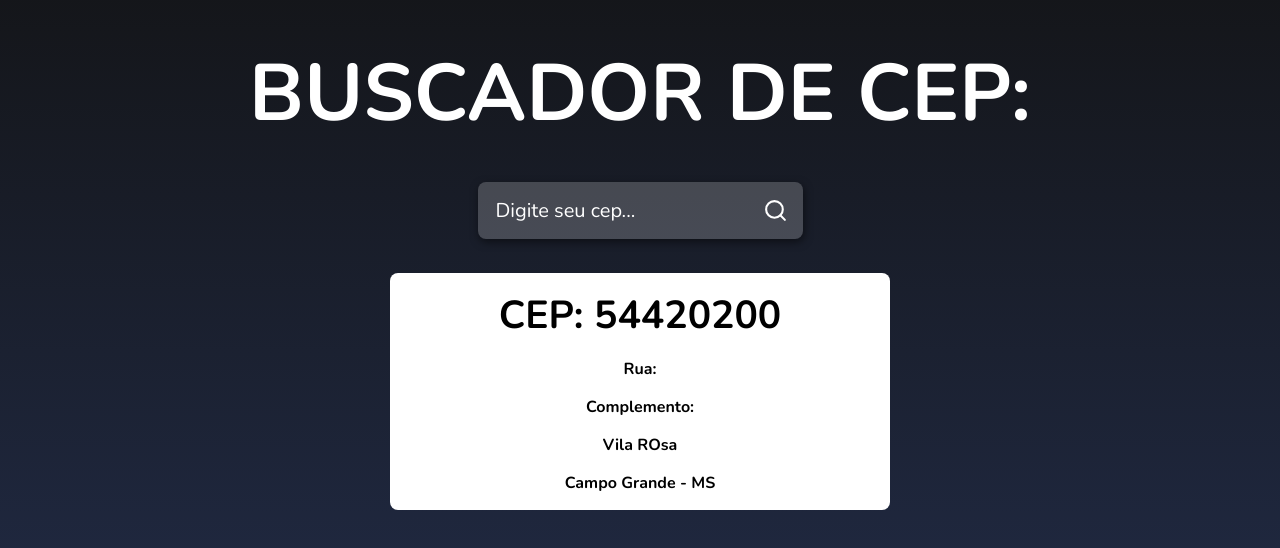
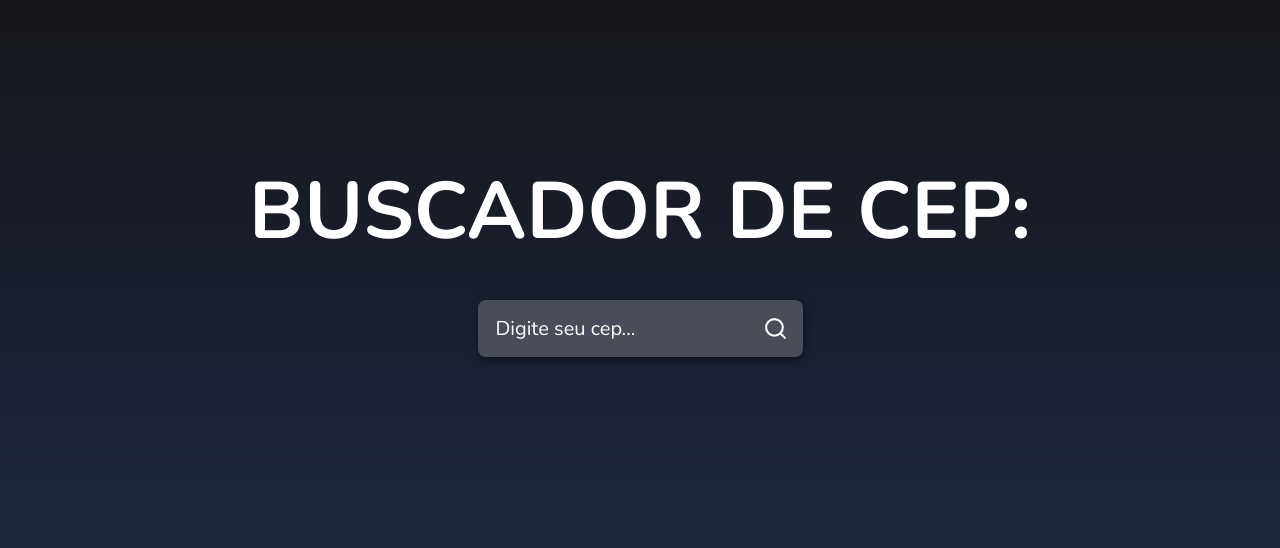
Before and after one commit to iraeveras/buscar-cep-react-com-vite, a React (Vite) app: page / in a window 1280 px wide. Shown: the part 126-674 px from the top of the page. Built offline with nearby package versions, Linux system fonts and the light colour scheme.

Commit message:
implementand a lógica da busca dinânmica

```diff
--- a/src/App.jsx
+++ b/src/App.jsx
@@ -1,20 +1,28 @@
 import { useState } from "react";
 import { FiSearch } from "react-icons/fi";
+import api from "./services/api";
 import "./App.css";
 function App() {
 
   const [input, setInput] = useState("")
+  const [cep, setCep] = useState({})
 
-  function hendleSearch() {
+  async function hendleSearch() {
     if (input === "") {
       alert("digite um cep.")
       return
     }
 
     try {
+      const response = await api.get(`${input}/json`);
+
+      setCep(response.data)
+      setInput("")
 
     } catch (error) {
 
+      alert("Erro ao buscar cep. ");
+      setInput("")
     }
   }
 
@@ -36,14 +44,17 @@ function App() {
           <FiSearch size={25} color="#fff" />
         </button>
       </div>
+      {Object.keys(cep).length > 0 && (
+        <main className="main">
 
-      <main className="main">
-        <h2>CEP: 54420200</h2>
-        <span>Rua:</span>
-        <span>Complemento:</span>
-        <span>Vila ROsa</span>
-        <span>Campo Grande - MS</span>
-      </main>
+          <h2>CEP: {cep.cep}</h2>
+          <span>{cep.logradouro}</span>
+          <span>{cep.complemento === "" ? "Sem comlpemento" : `Complemento: ${cep.complemento}`}</span>
+          <span>{cep.bairro}</span>
+          <span>{cep.localidade} - {cep.uf}</span>
+        </main>
+      )}
+
     </div>
   )
 }
```
